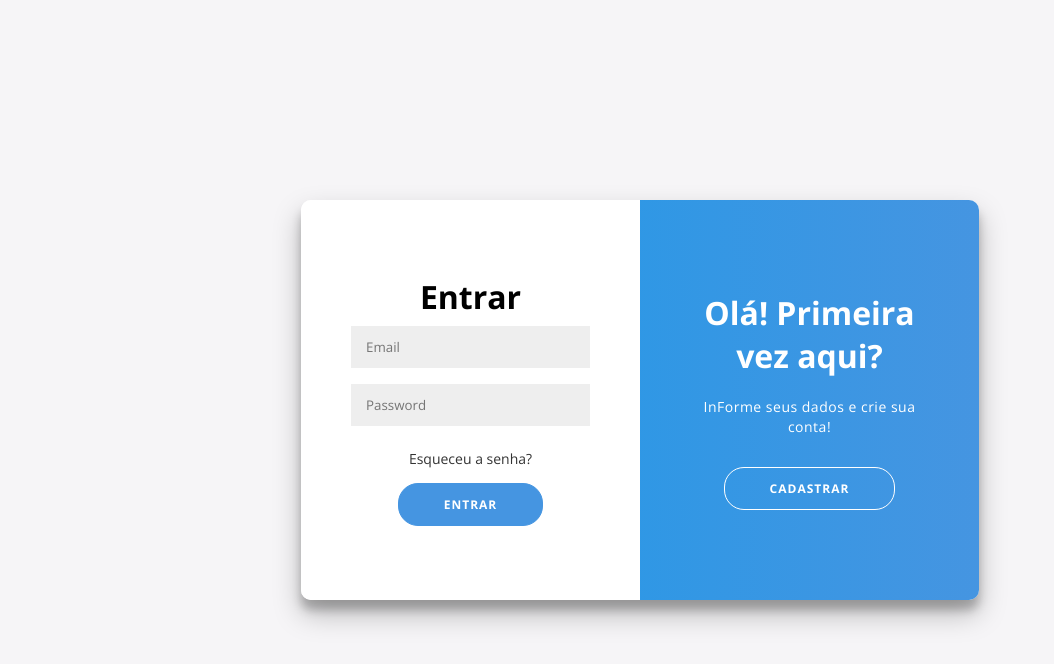
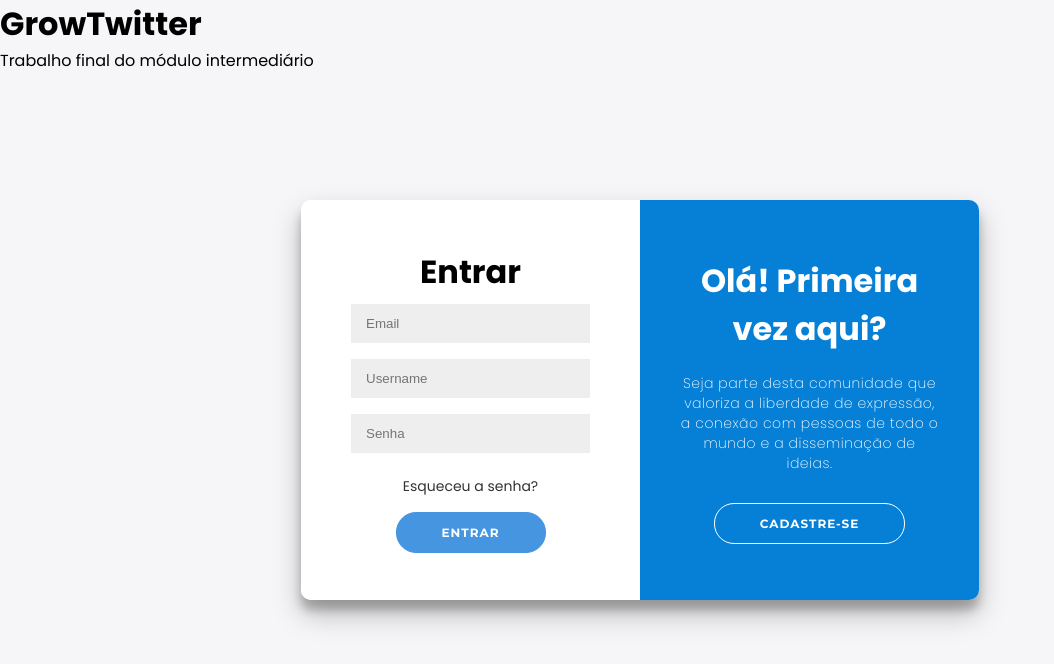
Before and after one commit to JoannaBraccini/GrowTwitter-FrontEnd, a React (Vite) app: page / in a window 1280 px wide. Shown: the top 664 px of the page, without its empty margins (0-1054 px from the left). Built offline with nearby package versions, Linux system fonts and the light colour scheme.

Commit message:
finalização aparencia login page

```diff
--- a/src/components/Button.tsx
+++ b/src/components/Button.tsx
@@ -5,6 +5,7 @@ export interface ButtonProps {
 }
 
 export const Button = styled.button<ButtonProps>`
+  font-family: var(--Montserrat);
   border-radius: 20px;
   border: 1px solid;
   background-color: ${(props) => (props.ghost ? "transparent" : "#4595e1")};
@@ -22,4 +23,8 @@ export const Button = styled.button<ButtonProps>`
   &:focus {
     outline: none;
   }
+  @media (max-width: 768px) {
+    margin: 10px 0;
+    padding: 12px 25px;
+  }
 `;
--- a/src/components/Login/Form.tsx
+++ b/src/components/FormStyle.tsx
@@ -1,6 +1,6 @@
 import styled from "styled-components";
 
-export const Form = styled.form`
+export const FormStyle = styled.form`
   background-color: #ffffff;
   display: flex;
   align-items: center;
@@ -9,10 +9,15 @@ export const Form = styled.form`
   padding: 0 50px;
   height: 100%;
   text-align: center;
+  @media (max-width: 768px) {
+    padding: 0 3px;
+  }
 
   h1 {
     font-weight: bold;
-    margin: 0;
+    @media (max-width: 768px) {
+      padding-bottom: 10px;
+    }
   }
 
   input {
@@ -21,6 +26,9 @@ export const Form = styled.form`
     padding: 12px 15px;
     margin: 8px 0;
     width: 100%;
+    @media (max-width: 768px) {
+      border-radius: 3rem;
+    }
   }
 
   a {
--- a/src/components/Login/LoginStyle.tsx
+++ b/src/components/Login/LoginStyle.tsx
@@ -5,6 +5,7 @@ export interface LoginProps {
 }
 
 export const LoginStyle = styled.div<LoginProps>`
+  font-family: var(--Poppins);
   background-color: #fff;
   border-radius: 10px;
   box-shadow: 0 14px 28px rgba(0, 0, 0, 0.25), 0 10px 10px rgba(0, 0, 0, 0.22);
@@ -13,6 +14,19 @@ export const LoginStyle = styled.div<LoginProps>`
   width: 678px;
   max-width: 100%;
   min-height: 400px;
+  @media (max-width: 768px) {
+    width: 378px;
+    height: 70vh;
+  }
+
+  .title {
+    position: fixed;
+    top: 0;
+    left: 0;
+    @media (max-width: 768px) {
+      display: none;
+    }
+  }
 
   .signin-container {
     position: absolute;
@@ -55,11 +69,10 @@ export const LoginStyle = styled.div<LoginProps>`
     z-index: 100;
     ${(props) =>
       props.signinIn !== true ? `transform: translateX(-100%);` : null}
-
+  }
   .overlay {
     background: #067fd7;
     background: -webkit-linear-gradient(to right, #1a9ae9, #4595e1);
-      background: linear-gradient(to right, #1a9ae9, #4595e1);
     background-repeat: no-repeat;
     background-size: cover;
     background-position: 0 0;
@@ -87,11 +100,13 @@ export const LoginStyle = styled.div<LoginProps>`
     width: 50%;
     transform: translateX(0);
     transition: transform 0.6s ease-in-out;
+    @media (max-width: 768px) {
+      padding: 0 10px;
+    }
   }
   .left-overlay {
     transform: translateX(-20%);
-      ${(props) =>
-        props.signinIn !== true ? `transform: translateX(0);` : null}
+    ${(props) => (props.signinIn !== true ? `transform: translateX(0);` : null)}
   }
   .right-overlay {
     right: 0;
@@ -101,11 +116,17 @@ export const LoginStyle = styled.div<LoginProps>`
   }
 
   p {
+    font-family: var(--OpenSans);
     font-size: 14px;
-      font-weight: 100;
+    font-weight: 200;
     line-height: 20px;
     letter-spacing: 0.5px;
     margin: 20px 0 30px;
   }
+  h1 {
+    font-weight: bold;
+    @media (max-width: 768px) {
+      font-size: 1.5rem;
+    }
   }
 `;
--- a/src/configs/global/GlobalStyle.tsx
+++ b/src/configs/global/GlobalStyle.tsx
@@ -1,14 +1,19 @@
 import { createGlobalStyle } from "styled-components";
 
 export const GlobalStyle = createGlobalStyle`
+:root {
+  --Poppins: "Poppins", sans-serif;
+  --Montserrat: "Montserrat", sans-serif;
+}
+
   * {
       margin: 0;
       padding: 0;
       box-sizing: border-box;
-      font-family: "Open Sans", sans-serif;
-  }
+    }
 
-  body {
+    body {
+    font-family: "Open Sans", sans-serif;
     background: #f6f5f7;
     display: flex;
     justify-content: center;
@@ -16,26 +21,6 @@ export const GlobalStyle = createGlobalStyle`
     flex-direction: column;
     height: 100vh;
   }
-/*
-  :root {
---white-color: #fff;
---blue-color: #4070f4;
---grey-color: #707070;
---grey-color-light: #aaa;
- }
- body {
-   background-color: #e7f2fd;
-   transition: all 0.5s ease;
- }
- body.dark {
-   background-color: #333;
- }
- body.dark {
-   --white-color: #333;
-   --blue-color: #fff;
-   --grey-color: #f2f2f2;
-   --grey-color-light: #aaa;
- } */
 
 `;
 /**
--- a/src/pages/Login.tsx
+++ b/src/pages/Login.tsx
@@ -1,6 +1,6 @@
 import React from "react";
 import { LoginStyle } from "../components/Login/LoginStyle";
-import { Form } from "../components/Login/Form";
+import { FormStyle } from "../components/FormStyle";
 import { Button } from "../components/Button";
 import { Link } from "react-router-dom";
 
@@ -8,41 +8,55 @@ export function Login() {
   const [signIn, toggle] = React.useState(true);
   return (
     <LoginStyle signinIn={signIn}>
+      <div className="title">
+        <h1>GrowTwitter</h1>
+        <span>Trabalho final do módulo intermediário</span>
+      </div>
       <div className="signup-container">
-        <Form>
+        <FormStyle>
           <h1>Criar Conta</h1>
-          <input type="text" placeholder="Nome" />
-          <input type="email" placeholder="E-mail" />
-          <input type="password" placeholder="Senha" />
+          <input type="text" placeholder="Nome" maxLength={100} required />
+          <input type="text" placeholder="Username" maxLength={30} required />
+          <input type="email" placeholder="E-mail" maxLength={50} required />
+          <input type="password" placeholder="Senha" required />
+          <input type="password" placeholder="Confirme a Senha" required />
           <Button>Cadastrar</Button>
-        </Form>
+        </FormStyle>
       </div>
 
       <div className="signin-container">
-        <Form>
+        <FormStyle>
           <h1>Entrar</h1>
-          <input type="email" placeholder="Email" />
-          <input type="password" placeholder="Password" />
+          <input type="email" placeholder="Email" maxLength={50} />
+          <input type="text" placeholder="Username" maxLength={30} />
+          <input type="password" placeholder="Senha" required />
           <Link to="#">Esqueceu a senha?</Link>
           <Button>Entrar</Button>
-        </Form>
+        </FormStyle>
       </div>
 
       <div className="overlay-container">
         <div className="overlay">
           <div className="overlay-panel left-overlay">
             <h1>Que bom ver você de novo!</h1>
-            <p>Para entrar na sua conta, clique no botão abaixo</p>
+            <p>
+              O Growtwitter é a plataforma definitiva para todos os apaixonados
+              por redes sociais que buscam uma experiência familiar e poderosa,
+              semelhante ao Twitter, mas com um toque único.
+            </p>
             <Button ghost onClick={() => toggle(true)}>
-              Entrar
+              Entre
             </Button>
           </div>
 
           <div className="overlay-panel right-overlay">
             <h1>Olá! Primeira vez aqui?</h1>
-            <p>InForme seus dados e crie sua conta!</p>
+            <p>
+              Seja parte desta comunidade que valoriza a liberdade de expressão,
+              a conexão com pessoas de todo o mundo e a disseminação de ideias.
+            </p>
             <Button ghost onClick={() => toggle(false)}>
-              Cadastrar
+              Cadastre-se
             </Button>
           </div>
         </div>
```
Lines whose indentation alone changed are shown as unchanged.
